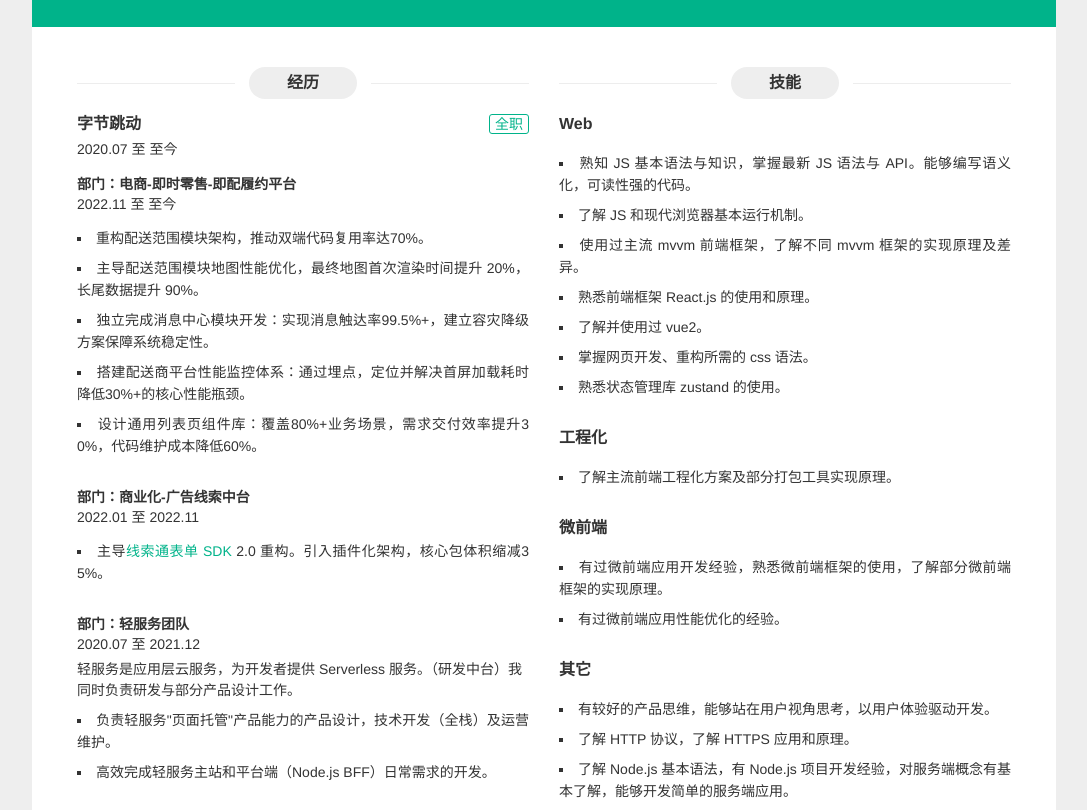
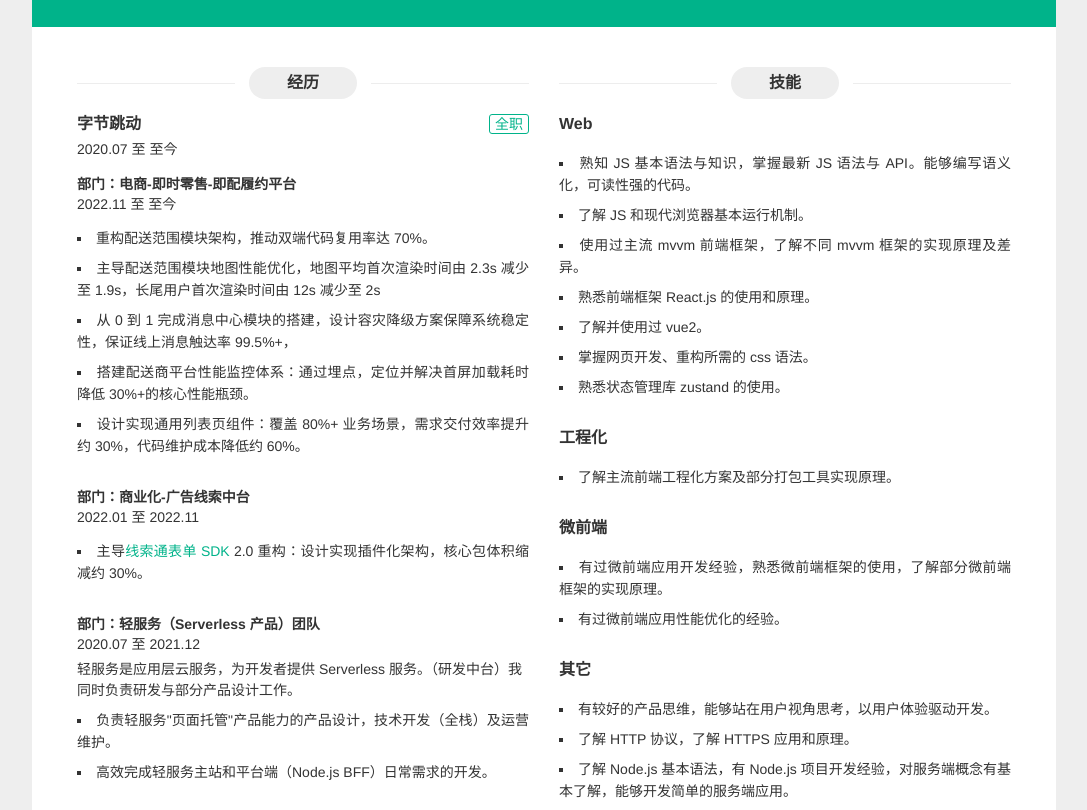
Before and after one commit to Month7/Month7.github.io, a plain HTML site: page index.html in a window 1280 px wide. Shown: the part 256-1066 px from the top of the page, without its empty margins (96-1183 px from the left). Drawn offline with Linux system fonts and the light colour scheme.

Commit message:
feat: 更新简历

```diff
--- a/index.html
+++ b/index.html
@@ -99,11 +99,11 @@
             </header>
             <div class="item-bd">
               <ul class="section-content">
-                <li>重构配送范围模块架构，推动双端代码复用率达70%。</li>
-                <li>主导配送范围模块地图性能优化，最终地图首次渲染时间提升 20%，长尾数据提升 90%。</li>
-                <li>独立完成消息中心模块开发：实现消息触达率99.5%+，建立容灾降级方案保障系统稳定性。</li>
-                <li>搭建配送商平台性能监控体系：通过埋点，定位并解决首屏加载耗时降低30%+的核心性能瓶颈。</li>
-                <li>设计通用列表页组件库：覆盖80%+业务场景，需求交付效率提升30%，代码维护成本降低60%。</li>
+                <li>重构配送范围模块架构，推动双端代码复用率达 70%。</li>
+                <li>主导配送范围模块地图性能优化，地图平均首次渲染时间由 2.3s 减少至 1.9s，长尾用户首次渲染时间由 12s 减少至 2s</li>
+                <li>从 0 到 1 完成消息中心模块的搭建，设计容灾降级方案保障系统稳定性，保证线上消息触达率 99.5%+，</li>
+                <li>搭建配送商平台性能监控体系：通过埋点，定位并解决首屏加载耗时降低 30%+的核心性能瓶颈。</li>
+                <li>设计实现通用列表页组件：覆盖 80%+ 业务场景，需求交付效率提升约 30%，代码维护成本降低约 60%。</li>
               </ul>
             </div>
           </div>
@@ -114,13 +114,13 @@
             </header>
             <div class="item-bd">
               <ul class="section-content">
-                <li>主导<a href="https://www.npmjs.com/package/@clue_nidapp/form-core">线索通表单 SDK </a>2.0 重构。引入插件化架构，核心包体积缩减35%。</li>
+                <li>主导<a href="https://www.npmjs.com/package/@clue_nidapp/form-core">线索通表单 SDK </a>2.0 重构：设计实现插件化架构，核心包体积缩减约 30%。</li>
               </ul>
             </div>
           </div>
           <div class="item">
             <header class="item-hd">
-              <h3 class="item-name"><strong>部门：轻服务团队</strong></h3>
+              <h3 class="item-name"><strong>部门：轻服务（Serverless 产品）团队</strong></h3>
               <span class="item-time">2020.07 至 2021.12</span>
             </header>
             <div class="item-bd">
```
